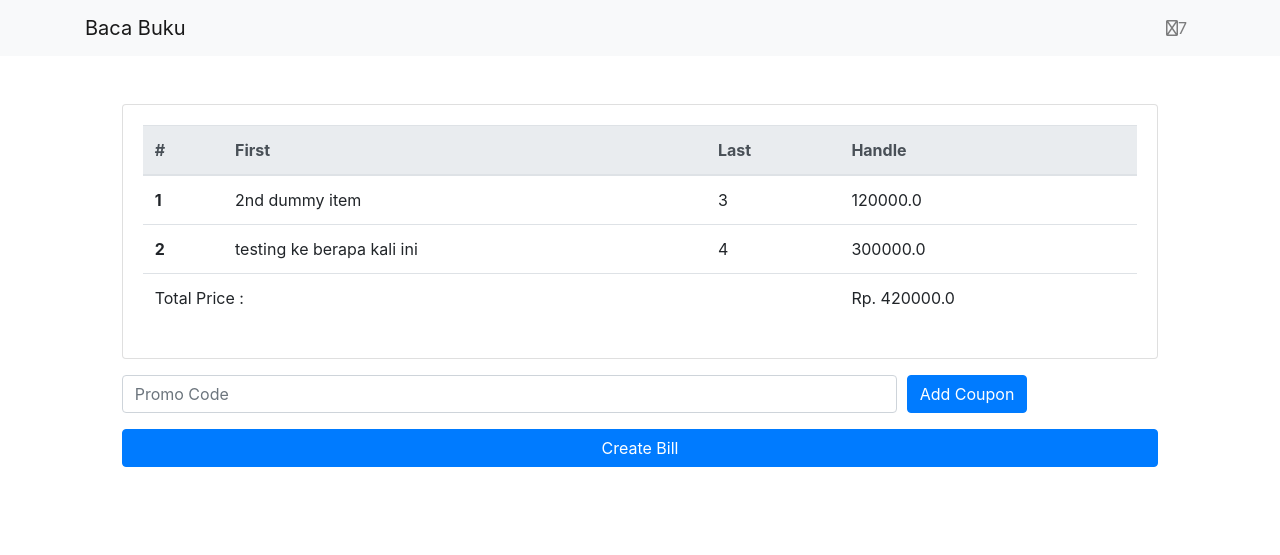
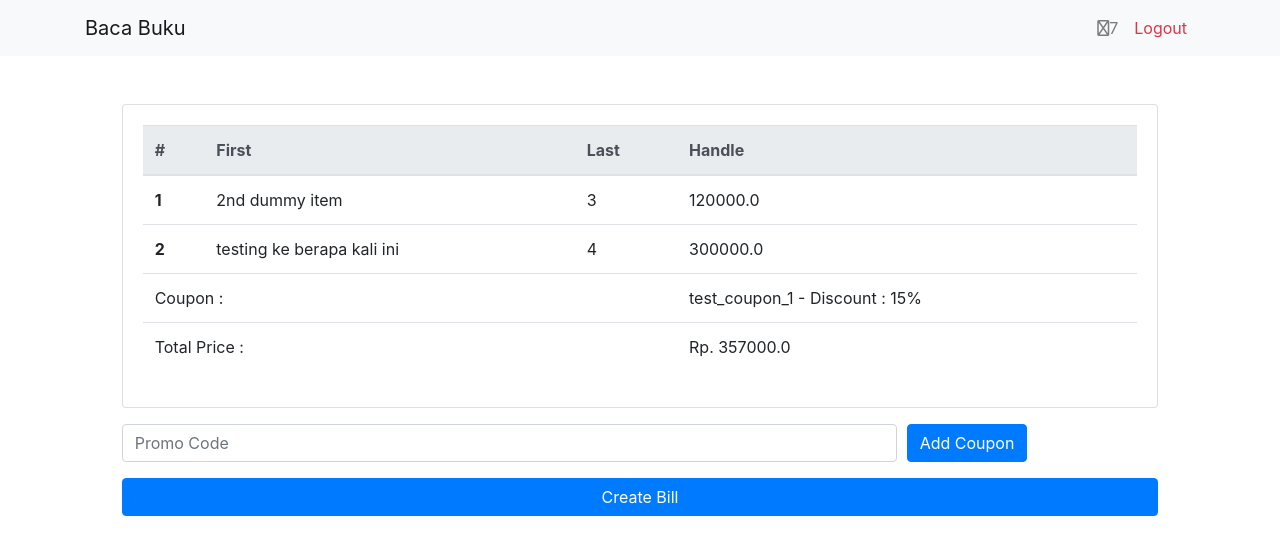
Before and after one commit to bintangx1902/dj-e-commerce, a Django app: page /payment/1 in a window 1280 px wide. Shown: the top 555 px of the page. Run offline with Django 3.2, Linux system fonts and the light colour scheme; a user stored in the database is signed in; data comes from the database, SQL or seed files in the repository; both versions use the stored data as it was after the commit; some libraries are stand-ins or nearby versions.

Commit message:
coupon promo code added

```diff
--- a/commerce/templates/com/order_snippet.html
+++ b/commerce/templates/com/order_snippet.html
@@ -20,6 +20,12 @@
                             <td>{{ item.get_final_price }}</td>
                         </tr>
                         {% endfor %}
+                        {% if order.coupon %}
+                            <tr>
+                                <td colspan="3">Coupon :</td>
+                                <td>{{ order.coupon }} - Discount :  {{ order.coupon.disc_amount }}%</td>
+                            </tr>
+                        {% endif %}
                         {% if order.get_total %}
                             <tr>
                                 <td colspan="3">Total Price :</td>
--- a/commerce/templates/com/payment.html
+++ b/commerce/templates/com/payment.html
@@ -13,15 +13,18 @@
 <div class="row mx-auto my-5">
     {% include 'com/order_snippet.html' %}
     <div class="col-10 col-lg-10 mx-auto mt-3">
-        <form class="form form-row" action="{% url  'com:add-coupon' %}">
+        <form class="form form-row" method="post" enctype="multipart/form-data" action="{% url  'com:add-coupon' %}">
+            {% csrf_token %}
             <div class="form-group col-lg-9 col-9">
                 <input type="text" name="code" id="code" class="form-control" placeholder="Promo Code ">
             </div>
             <div class="form-group col-lg-3 col-3">
                 <button class="btn btn-primary">Add Coupon</button>
+                <input type="text" name="url" id="url" value="{{ uri }}" hidden>
             </div>
         </form>
         <form action="{% url 'com:create-payment-session' 'stripe' %}" method="post">
+            {% csrf_token %}
             <button class="btn btn-primary col">Create Bill</button>
         </form>
     </div>
--- a/commerce/urls.py
+++ b/commerce/urls.py
@@ -7,7 +7,7 @@ urlpatterns = [
     path('', HomeView.as_view(), name='home'),
     path('order/', OrderSummaryView.as_view(), name='order-summary'),
     path('checkout/', CheckoutView.as_view(), name='checkout'),
-    path('add-coupon/', add_coupon, name='add-coupon'),
+    path('add-coupon/', AddCoupon.as_view(), name='add-coupon'),
     path('payment/success', PaymentSuccess.as_view(), name='payment-success'),
     path('payment/cancel', PaymentCancel.as_view(), name='payment-cancel'),
     path('payment/<payment_method>', PaymentView.as_view(), name='payment'),
--- a/commerce/views.py
+++ b/commerce/views.py
@@ -102,9 +102,14 @@ class PaymentView(View):
     def get(self, *args, **kwargs):
         order = Order.objects.get(user=self.request.user, ordered=False)
         context = {
-            'order': order
+            'order': order,
+            'uri': self.request.build_absolute_uri()
         }
         return render(self.request, 'com/payment.html', context)
+
+    @method_decorator(login_required(login_url='/accounts/login/'))
+    def dispatch(self, request, *args, **kwargs):
+        return super(PaymentView, self).dispatch(request, *args, **kwargs)
 
 
 class CreateCheckoutSessionView(View):
@@ -131,6 +136,10 @@ class CreateCheckoutSessionView(View):
             cancel_url=f"http://{host}{reverse('com:payment-cancel')}",
         )
         return redirect(checkout_session.url, code=303)
+
+    @method_decorator(login_required(login_url='/accounts/login/'))
+    def dispatch(self, request, *args, **kwargs):
+        return super(CreateCheckoutSessionView, self).dispatch(request, *args, **kwargs)
 
 
 class PaymentSuccess(View):
@@ -238,17 +247,17 @@ def get_coupon(request, code):
         return redirect('com:checkout')
 
 
-def add_coupon(request):
-    if request.method == "POST":
+class AddCoupon(View):
+    def post(self, *args, **kwargs):
+        url = self.request.POST.get('url')
+        code = self.request.POST.get('code')
         try:
-            code = request.POST.get('code')
-            order = Order.objects.ge(user=request.user, ordered=False)
-            order.coupon = get_coupon(request, code)
+            order = Order.objects.get(user=self.request.user, ordered=False)
+            order.coupon = get_coupon(self.request, code)
             order.save()
-            messages.success(request, "Successfully added coupon! ")
-            return redirect('com:checkout')
+            messages.success(self.request, "Successfully added coupon! ")
+            return HttpResponseRedirect(url)
         except ObjectDoesNotExist:
-            messages.info(request, "You dont have an active order")
-            return redirect('com:checkout')
-    # TODO : handling error
-    return None
+            messages.info(self.request, "You dont have an active order")
+            return HttpResponseRedirect(url)
+        # TODO : handling error
--- a/core/models.py
+++ b/core/models.py
@@ -94,6 +94,9 @@ class Order(models.Model):
         total = 0
         for o_item in self.item.all():
             total += o_item.get_final_price()
+        if self.coupon:
+            discount = self.coupon.disc_amount / 100
+            total -= (total * discount)
         return total
 
 
@@ -119,6 +122,7 @@ class Payment(models.Model):
 
 class Coupon(models.Model):
     code = models.CharField(max_length=255)
+    disc_amount = models.IntegerField(default=0, verbose_name='Discount in percent ')
 
     def __str__(self):
         return self.code
--- a/templates/base.html
+++ b/templates/base.html
@@ -31,8 +31,9 @@
                     <div class="navbar-nav ml-auto">
                         {% if request.user.is_authenticated %}
                         <a href="{% url 'com:order-summary' %}" class="nav-link"><i class="far fa-shopping-cart"></i>{{ request.user | cart_item_counter }}</a>
+                        <a href="/accounts/logout/" class="nav-link text-danger"> Logout </a>
                         {% else %}
-                        <a href="{% url 'account_login' %}" class="nav-link"><i class="far fa-shopping-cart"></i>{{ request.user | cart_item_counter }}</a>
+                        <a href="/accounts/login/" class="nav-link text-success"> Login </a>
                         {% endif %}
                     </div>
                 </div>
```
Also changed, not shown: core/migrations/0013_coupon_disc_amount.py (added), db.sqlite3, media/img/cth.png (added).
